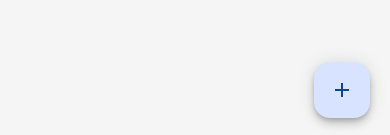
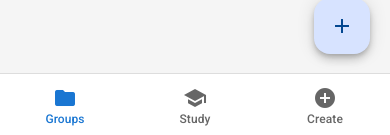
Before and after one commit to nastae/flashcards-app, an Angular app in the folder flashcards-ui/: page /groups in a window 390 px wide. Shown: the part 706-841 px from the top of the page. Built offline with nearby package versions, Linux system fonts and the light colour scheme; no server answers.

Commit message:
Add mobile bottom navigation bar

```diff
--- a/flashcards-ui/src/app/app.html
+++ b/flashcards-ui/src/app/app.html
@@ -343,5 +343,8 @@
 <!-- * * * * * * * * * * End of Placeholder  * * * * * * * * * * * * -->
 <!-- * * * * * * * * * * * * * * * * * * * * * * * * * * * * * * * * -->
 
+<div class="app-container">
+  <router-outlet />
+</div>
 
-<router-outlet />
+<app-mobile-nav></app-mobile-nav>
--- a/flashcards-ui/src/app/app.scss
+++ b/flashcards-ui/src/app/app.scss
@@ -0,0 +1,3 @@
+// body {
+//     padding-bottom: 60px;
+// }
--- a/flashcards-ui/src/app/app.ts
+++ b/flashcards-ui/src/app/app.ts
@@ -1,9 +1,10 @@
 import { Component, signal } from '@angular/core';
 import { RouterOutlet } from '@angular/router';
+import { MobileNav } from "./features/groups/pages/mobile-nav/mobile-nav";
 
 @Component({
   selector: 'app-root',
-  imports: [RouterOutlet],
+  imports: [RouterOutlet, MobileNav],
   templateUrl: './app.html',
   styleUrl: './app.scss'
 })
--- a/flashcards-ui/src/app/features/groups/pages/group-list/group-list.scss
+++ b/flashcards-ui/src/app/features/groups/pages/group-list/group-list.scss
@@ -22,7 +22,7 @@
 
 .fab {
     position: fixed;
-    bottom: 20px;
+    bottom: 84px;
     right: 20px;
 }
 
--- /dev/null
+++ b/flashcards-ui/src/app/features/groups/pages/mobile-nav/mobile-nav.html
@@ -0,0 +1,17 @@
+<div class="bottom-nav">
+
+    <button mat-button routerLink="/groups" routerLinkActive="active" [routerLinkActiveOptions]="{ exact: true }">
+        <mat-icon>folder</mat-icon>
+        <span>Groups</span>
+    </button>
+
+    <button mat-button routerLink="/study" routerLinkActive="active">
+        <mat-icon>school</mat-icon>
+        <span>Study</span>
+    </button>
+
+    <button mat-button routerLink="/groups/create" routerLinkActive="active">
+        <mat-icon>add_circle</mat-icon>
+        <span>Create</span>
+    </button>
+</div>
--- /dev/null
+++ b/flashcards-ui/src/app/features/groups/pages/mobile-nav/mobile-nav.scss
@@ -0,0 +1,43 @@
+.bottom-nav {
+    position: fixed;
+    bottom: 0;
+    left: 0;
+
+    width: 100%;
+    height: 64px;
+
+    display: flex;
+    justify-content: space-around;
+    align-items: center;
+
+    background: white;
+    border-top: 1px solid #ddd;
+
+    z-index: 1000;
+}
+
+.bottom-nav button {
+    height: 100%;
+    width: 100%;
+
+    display: flex;
+    flex-direction: column;
+    align-items: center;
+    justify-content: center;
+    gap: 2px;
+    font-size: 12px;
+    color: #666;
+    border-radius: 0;
+}
+
+.bottom-nav button.active {
+    color: #1976d2;
+}
+
+.bottom-nav mat-icon {
+    margin: 0;
+    padding: 0;
+    height: 24px;
+    width: 24px;
+    font-size: 24px;
+}
--- a/flashcards-ui/src/styles.scss
+++ b/flashcards-ui/src/styles.scss
@@ -37,7 +37,14 @@ body {
   // Reset the user agent margin.
   margin: 0;
   height: 100%;
+
+  // padding-bottom: 64px;
 }
+
+.app-container {
+  padding-bottom: 64px;
+}
+
 /* You can add global styles to this file, and also import other style files */
 
 // TODO: what this code do?
```
Also changed, not shown: flashcards-ui/src/app/features/groups/pages/mobile-nav/mobile-nav.ts (added, +12 -0 lines), 2 other files (tests, documents, lock files or other folders).
